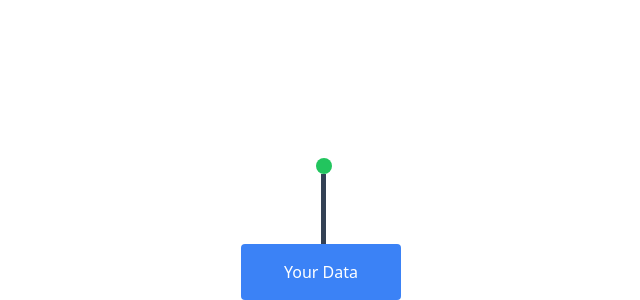
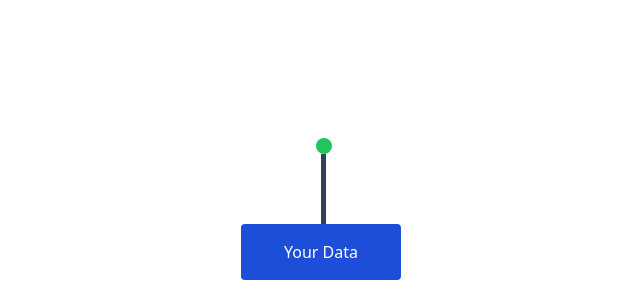
Before and after one commit to Mani007/framermotionjs, a React (Create React App) app: page / in a window 1280 px wide. Shown: the part 500-800 px from the top of the page, without its empty margins (316-956 px from the left). Built offline with nearby package versions, Linux system fonts and the light colour scheme.

Commit message:
padding bottom updated

```diff
--- a/src/components/Box.jsx
+++ b/src/components/Box.jsx
@@ -3,7 +3,7 @@ import React from 'react'
 function Box(props) {
   return (
     <>
-    <div className="box-content h-25 w-32 p-4 rounded bg-blue-500">
+    <div className={`box-content h-25 w-32 p-4 rounded ${props.color}`} >
   <p className='z-10 text-center text-white'>{props.text}</p>
 </div>
     </>
--- a/src/pages/Dvc.jsx
+++ b/src/pages/Dvc.jsx
@@ -7,7 +7,7 @@ function Dvc() {
   return (
     <>
 
-      <div className='h-screen  grid  content-end items-center justify-center'>
+      <div className='relative h-screen  grid  content-end pb-5 items-center justify-center'>
       <div className="container  relative  mx-[155px]">
           <Dot color='bg-green-500'/>
         </div>
@@ -16,7 +16,7 @@ function Dvc() {
         </div>
 
         <div className="container  relative   mx-20">
-          <Box text="Your Data" />
+          <Box text="Your Data" color="bg-blue-700"/>
         </div>
       </div>
 
```
